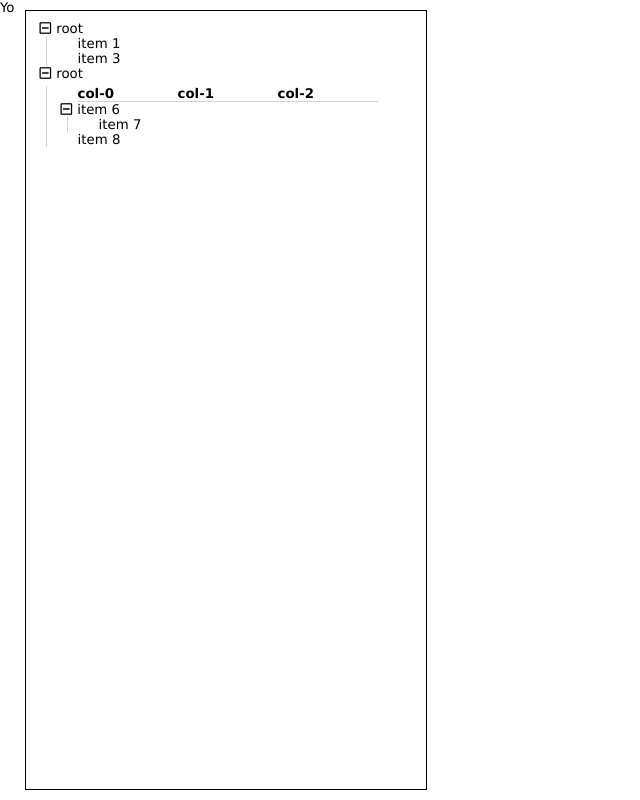
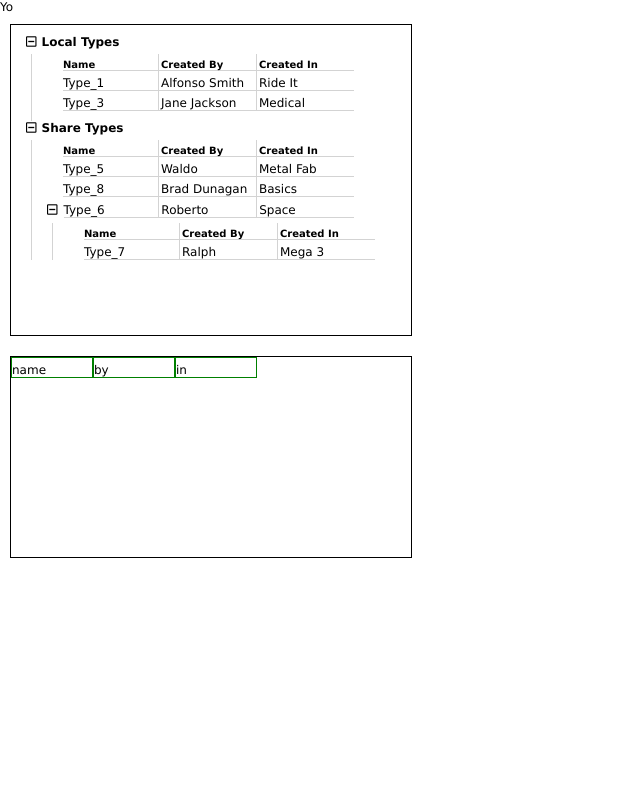
Before and after one commit to BradDunagan/tree, a website: page index.html in a window 1280 px wide. Shown: the whole page, without its empty margins (0-640 px from the left). Drawn offline with Linux system fonts and the light colour scheme.

Commit message:
almost there (I suppose)

```diff
--- a/index.html
+++ b/index.html
@@ -38,6 +38,17 @@
 					</div>
 				</div>
 			</div>
+			<div class = "inline">
+				<div class = "inline-item">
+					name
+				</div>
+				<div class = "inline-item">
+					by
+				</div>
+				<div class = "inline-item">
+					in
+				</div>
+			</div>
 		</div>
 		<script src="src/client/starting-nodes.js"></script>
 		<script src="src/client/tree.js"></script>
--- a/src/client/starting-nodes.js
+++ b/src/client/starting-nodes.js
@@ -1,5 +1,5 @@
 /*
-         1         2         3         4         5         6         7         8
+		 1         2         3         4         5         6         7         8
 12345678901234567890123456789012345678901234567890123456789012345678901234567890
 
 	starting-nodes.js
@@ -9,18 +9,29 @@ let startingNodes = {
 	'1': {
 		parent: null,
 		gate: 'expanded',
-		text: 'root',
+		text: 'Local Types',
 		children: {
+			'header': [
+				{ text: 'Name',
+				  minWidth: '40px',
+				  maxWidth: '120px' },
+				{ text: 'Created By',
+				  minWidth: '40px',
+				  maxWidth: '120px' },
+				{ text: 'Created In',
+				  minWidth: '40px',
+				  maxWidth: '120px' },
+			],
 			'2': {
 				parent: '1',
 				gate: 'hidden',
-				text: 'item 1',
+				text: ['Type_1', 'Alfonso Smith', 'Ride It'],
 				children: {}
 			},
 			'3': {
 				parent: '1',
 				gate: 'hidden',
-				text: 'item 3',
+				text: ['Type_3', 'Jane Jackson', 'Medical'],
 				children: {}
 			},
 		}
@@ -28,34 +39,45 @@ let startingNodes = {
 	'4': {
 		parent: null,
 		gate: 'expanded',
-		text: 'root',
+		text: 'Share Types',
 		children: {
+			'header': [
+				{ text: 'Name',
+				  minWidth: '40px',
+				  maxWidth: '120px' },
+				{ text: 'Created By',
+				  minWidth: '40px',
+				  maxWidth: '120px' },
+				{ text: 'Created In',
+				  minWidth: '40px',
+				  maxWidth: '120px' },
+			],
 			'5': {
 				parent: '4',
 				gate: 'hidden',
-				text: 'item 5',
-                header: [
-                    { text: 'col-0',
-                      minWidth: '40px',
-                      maxWidth: '120px' },
-                    { text: 'col-1',
-                      minWidth: '40px',
-                      maxWidth: '120px' },
-                    { text: 'col-2',
-                      minWidth: '40px',
-                      maxWidth: '120px' },
-                ],
+				text: ['Type_5', 'Waldo', 'Metal Fab'],
 				children: {}
 			},
 			'6': {
 				parent: '4',
 				gate: 'expanded',
-				text: 'item 6',
+				text: ['Type_6', 'Roberto', 'Space'],
 				children: {
+					'header': [
+						{ text: 'Name',
+						  minWidth: '40px',
+						  maxWidth: '120px' },
+						{ text: 'Created By',
+						  minWidth: '40px',
+						  maxWidth: '120px' },
+						{ text: 'Created In',
+						  minWidth: '40px',
+						  maxWidth: '120px' },
+					],
 					'7': {
 						parent: '6',
 						gate: 'hidden',
-						text: 'item 7',
+						text: ['Type_7', 'Ralph', 'Mega 3'],
 						children: {}
 					}
 				}
@@ -63,7 +85,7 @@ let startingNodes = {
 			'8': {
 				parent: '4',
 				gate: 'hidden',
-				text: 'item 8',
+				text: ['Type_8', 'Brad Dunagan', 'Basics'],
 				children: {}
 			},
 		},
--- a/src/client/styles/app.css
+++ b/src/client/styles/app.css
@@ -7,11 +7,12 @@ body {
 	margin: 		0px;
 	height: 		100%;
 	font-family: 	Verdana;
-	font-size: 		10pt;
+	font-size: 		12px;
 }
 
 body > div {
-	display: 		flex;			/*	to be rid of the small space at bottom 						*/
+	display: 		flex;		/*	to be rid of the small space at bottom 	*/
+	flex-direction: column;
 	border:			0px solid red;
 	height: 		100%;
 }
@@ -20,30 +21,75 @@ body > div {
 	margin: 		10px;
 	border:			solid 1px black;
 	width: 			400px;
+	height: 		300px;
 	padding-top:	10px;
 }
 
 .tree-gate {
-	margin-left:	4px;
+	margin-left:	5px;
+}
+
+.tree-gate-2 {
+	display: 		table-cell !important;
+	padding: 		7px 6px 0px 5px;
 }
 
 .tree-empty-gate {
 	margin-left: 	16px;
 }
 
-.tree-header {
+.tree-table-header {
 	margin-top: 		5px;
 	margin-left: 		21px;
-	display:			flex;
-	flex-direction:		row;
-	justify-content: 	space-between;
+	font-size: 			10px;
+	font-weight:		bold;
+/*	display:			flex;						*/
+/*	flex-direction:		row;						*/
+/*	justify-content: 	space-between;				*/
 	width: 				300px;
-	border-bottom:		solid 1px lightgray;
+}
+
+.tree-table-row {
+	margin-left: 		21px;
+/*	display:			flex;						*/
+/*	flex-direction:		row;						*/
+/*	justify-content: 	space-between;				*/
+	width: 				300px;
+}
+
+.tree-table-gated-row {
+/*	display:			flex;						*/
+/*	flex-direction:		row;						*/
+/*	justify-content: 	space-between;				*/
+	width: 				312px;
 }
 
 .tree-column {
-	flex: 				1 1 auto;
-	font-weight:		bold;
+/*	flex: 				1 1 auto;					*/
+	display:			table-cell;
+	padding-top:		5px;
+	width: 				95px;
+	border-bottom:		solid 1px lightgray;
+}
+.tree-column:nth-child(1n+2) {
+/*	flex: 				1 1 auto;					*/
+	display:			table-cell;
+	border-left: 		solid 1px lightgray;
+	padding-left: 		2px;
+}
+
+.tree-gated-column {
+/*	flex: 				1 1 auto;					*/
+	display:			table-cell;
+	padding-top:		5px;
+	width: 				95px;
+	border-bottom:		solid 1px lightgray;
+}
+.tree-table-gated-row > .tree-gated-column:nth-child(1n+3) {
+/*	flex: 				1 1 auto;					*/
+	display:			table-cell;
+	border-left: 		solid 1px lightgray;
+	padding-left: 		2px;
 }
 
 .tree-item {
@@ -51,11 +97,35 @@ body > div {
 }
 
 .tree-root-node {
-	padding-left:	10px;
+	padding-left:		10px;
+	font-size:		12px;
+	font-weight:	bold;
+}
+
+.tree-root-node:not(:last-child) > .tree-node:last-child {
+	padding-bottom:		10px;
 }
 
 .tree-node {
 	border-left: 	solid 1px lightgray;
 	margin-left: 	10px;
 	padding-left:	10px;
+	font-size:		12px;
+	font-weight:	normal;
 }
+
+
+.inline {
+	margin: 		10px;
+	border:			solid 1px black;
+	width: 			400px;
+	height: 		200px;
+}
+
+.inline-item {
+	display: 		table-cell;
+	border: 		solid 1px green;
+	width: 			80px;
+	height: 		14px;
+	padding-top:	5px;
+}
--- a/src/client/tree.js
+++ b/src/client/tree.js
@@ -7,7 +7,28 @@
 
 let tree = startingNodes;
 
-function setGatedHtml ( ele, node ) {
+function setGatedHtmlColumns ( node, columns ) {
+	let htmlStart =
+		(  '<div class = "tree-table-gated-row">'
+		 + '<i class = "tree-gate-2 far {{fa}}" '
+		 +  'onclick="clickGate(event)"></i>')
+		.replace ( '{{fa}}', node.gate === 'expanded'
+							 ? 'fa-minus-square'
+							 : 'fa-plus-square'       );
+	let htmlColumn =
+		'<div class = "tree-gated-column">{{text}}</div>'
+	let htmlEnd = '</div>';
+	let html = htmlStart;
+	for ( let i = 0; i < columns.length; i++ ) {
+		html += htmlColumn.replace ( '{{text}}',  columns[i] ); }
+	html += htmlEnd;
+	return html;
+}	//	setGatedHtmlColumns()
+
+function setGatedHtml ( ele, node, nodes ) {
+	if ( nodes && nodes.header ) {
+		ele.innerHTML = setGatedHtmlColumns ( node, node.text );
+		return; }
 	const htmlGated  =
 		'<i class = "far {{fa}} tree-gate" onclick="clickGate(event)"></i>'
 	+   '<span class = "tree-item">{{text}}</span>';
@@ -18,37 +39,50 @@ function setGatedHtml ( ele, node ) {
 }	//	setGatedHtml();
 
 function appendNodes ( nodes, ele ) {
-	function headerHtml ( ele, node ) {
+	function headerHtml ( hdr ) {
 		let htmlStart =
 			'<i class = "tree-empty-gate"></i>'
-		+	'<div class = "tree-header">';
+		+	'<div class = "tree-table-header">';
 		let htmlColumn =
-			'<div class = "tree-column" '
-		+	'style = "min-width: {{min-w}}; max-width: {{max-w}};">'
-		+	'{{text}}</div>'
+			'<div class = "tree-column">{{text}}</div>'
 		let htmlEnd = '</div>';
 		let html = htmlStart;
-		let hdr = node.header;
 		for ( let i = 0; i < hdr.length; i++ ) {
-			html += htmlColumn.replace ( '{{min-w}}', hdr[i].minWidth )
-							  .replace ( '{{max-w}}', hdr[i].maxWidth )
-							  .replace ( '{{text}}',  hdr[i].text ); }
+			html += htmlColumn.replace ( '{{text}}',  hdr[i].text ); }
+		html += htmlEnd;
+		return html;
+	}
+	function noGateColumns ( hdr, columns ) {
+		let htmlStart =
+			'<i class = "tree-empty-gate"></i>'
+		+	'<div class = "tree-table-row">';
+		let htmlColumn =
+			'<div class = "tree-column">{{text}}</div>'
+		let htmlEnd = '</div>';
+		let html = htmlStart;
+		for ( let i = 0; i < hdr.length; i++ ) {
+			html += htmlColumn.replace ( '{{text}}',  columns[i] ); }
 		html += htmlEnd;
 		return html;
 	}
 	function noGate ( ele, node ) {
+		if ( nodes.header ) {
+			ele.innerHTML = noGateColumns ( nodes.header, node.text );
+			return; }
 		const htmlText =
 			'<i class = "tree-empty-gate"></i>'
 		+   '<span class = "tree-item">{{text}}</span>';
-		if ( node.header ) {
-			ele.innerHTML = headerHtml ( ele, node );
-		} else {
-			ele.innerHTML = htmlText.replace ( '{{text}}', node.text ); }
+		ele.innerHTML = htmlText.replace ( '{{text}}', node.text );
 	}
-	for ( let handle in nodes ) {
-		if ( ! nodes.hasOwnProperty ( handle ) ) {
-			continue; }
-		let node = nodes[handle];	//	node of the child we are creating here
+	if ( nodes.header ) {
+		console.log ( 'header: ' + JSON.stringify ( nodes.header ) );
+		let child = document.createElement ( "div" );
+		child.className = 'tree-node';
+		child.innerHTML = headerHtml ( nodes.header );
+		ele.appendChild ( child );
+	}
+	function renderNode ( handle ) {
+		let node = nodes[handle];	//	node of child we are creating here
 		console.log ( 'handle: ' + handle
 					+ ' node: ' + JSON.stringify ( node ) );
 		let child = document.createElement ( "div" );
@@ -60,13 +94,45 @@ function appendNodes ( nodes, ele ) {
 		if ( Object.values ( node.children ).length === 0 ) {
 			noGate ( child, node ); }
 		else {
-			setGatedHtml ( child, node ); }
-
+			setGatedHtml ( child, node, nodes ); }
 		if ( node.gate === 'expanded' ) {
 			appendNodes ( node.children, child ); }
-
 		ele.appendChild ( child );
 	}
+	function notSorted() {
+		for ( let handle in nodes ) {
+			if ( ! nodes.hasOwnProperty ( handle ) ) {
+				continue; }
+			if ( handle === 'header' ) {
+				continue; }
+			renderNode ( handle );
+		}
+	}
+	function sorted() {
+		let keys = Object.keys ( nodes );
+		let iHdr = keys.findIndex ( e => { return e === 'header' } );
+		if ( iHdr >= 0 ) {
+			keys.splice ( iHdr, 1 ); }
+		keys.sort ( ( sa, sb ) => {
+			let nAC = Object.values ( nodes[sa].children ).length > 0;
+			let nBC = Object.values ( nodes[sb].children ).length > 0;
+			if ( (! nAC) && nBC ) {
+				return -1; }
+			if ( nAC && (! nBC) ) {
+				return  1; }
+			let a = parseInt ( sa );
+			let b = parseInt ( sb );
+			if ( a < b ) {
+				return -1; }
+			if ( a > b ) {
+				return  1; }
+			return 0;
+		} )
+		for ( let i = 0; i < keys.length; i++ ) {
+			renderNode ( keys[i] ); }
+	}
+//	notSorted();
+	sorted();
 }	//	appendNodes()
 
 function displayTree() {
@@ -83,11 +149,25 @@ function findNode ( nodes, handle ) {
 	for ( let hc in nodes ) {
 		if ( ! nodes.hasOwnProperty ( hc ) ) {
 			continue; }
+		if ( hc === 'header' ) {
+			continue; }
 		node = findNode ( nodes[hc].children, handle );
 		if ( node ) {
 			return node; }
 	}
 	return null;
+}
+
+function getNodeDiv ( upCnt, ele ) {
+	if (   (ele.className === 'tree-root-node')
+		|| (ele.className === 'tree-node')      ) {
+		return ele; }
+	if ( upCnt > 3 ) {
+		return null; }
+	ele = ele.parentElement;
+	if ( ! ele ) {
+		return null; }
+	return getNodeDiv ( ++upCnt, ele );
 }
 
 function clickGate ( evt ) {
@@ -96,21 +176,32 @@ function clickGate ( evt ) {
 	//	evt.target is the <i> element of the node. The parent element of <i>
 	//	is the <div> of the node whose handle, among other things, is what we
 	//	want.
-	let nodeDiv = evt.target.parentElement;
+	let nodeDiv = getNodeDiv ( 1, evt.target.parentElement );
+	if ( ! nodeDiv ) {
+		console.log ( sW + ' ERROR: failed to find node div' );
+		return; }
 	let handle  = nodeDiv.dataset.handle;
 	let node = findNode ( tree, handle );
 	if ( ! node ) {
 		console.log ( sW + ' ERROR: failed to find node with handle '
 						 + handle );
 		return; }
+	let nodes = null;
+	if ( node.parent ) {
+		let parent = findNode ( tree, node.parent );
+		if ( ! node ) {
+			console.log ( sW + ' ERROR: failed to find parent with handle '
+							 + node.parent );
+			return; }
+		nodes = parent.children; }
 	if ( node.gate === 'expanded' ) {
 		while ( nodeDiv.childElementCount > 0 ) {
 			nodeDiv.removeChild ( nodeDiv.children[0] ); }
 		node.gate = 'collapsed';
-		setGatedHtml ( nodeDiv, node );
+		setGatedHtml ( nodeDiv, node, nodes );
 	} else {
 		node.gate = 'expanded';
-		setGatedHtml ( nodeDiv, node );
+		setGatedHtml ( nodeDiv, node, nodes );
 		appendNodes ( node.children, nodeDiv  );
 	}
 }	//	clickGate()
```
